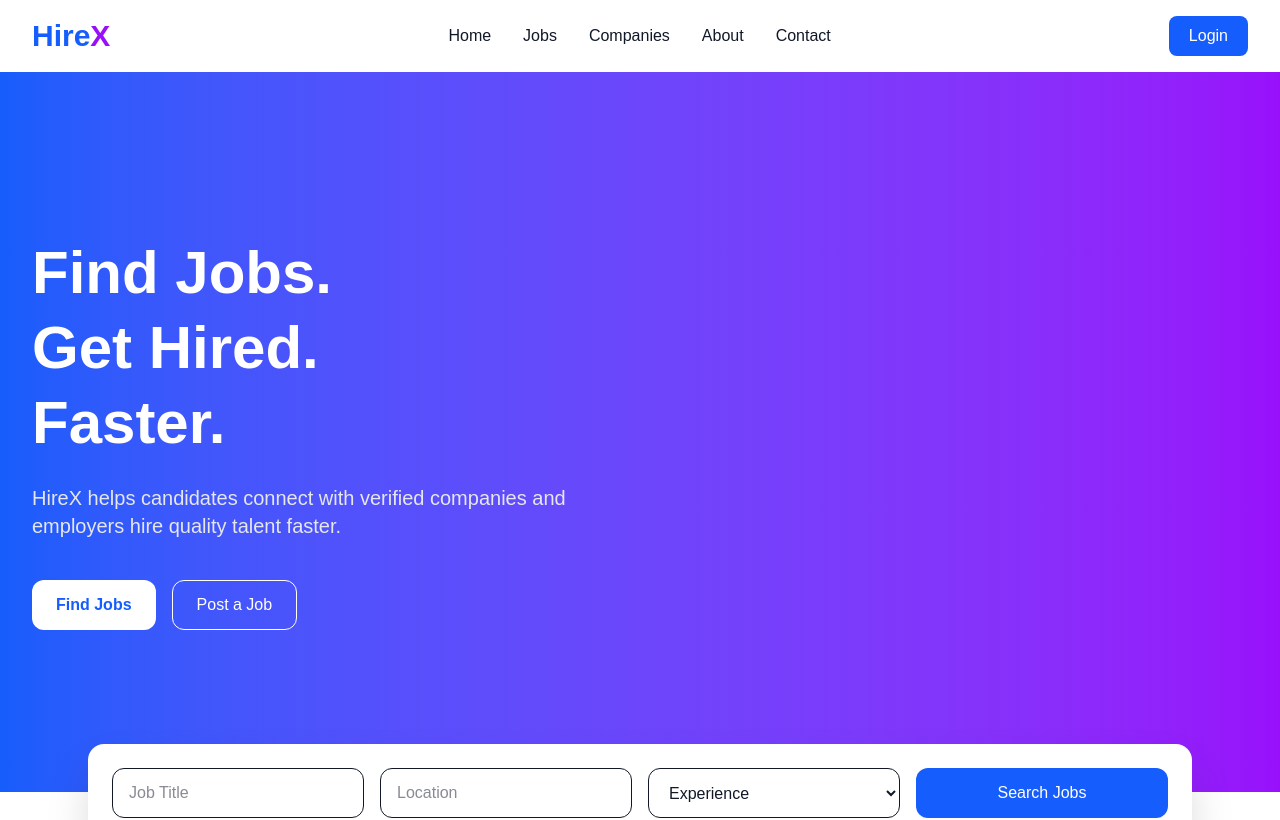
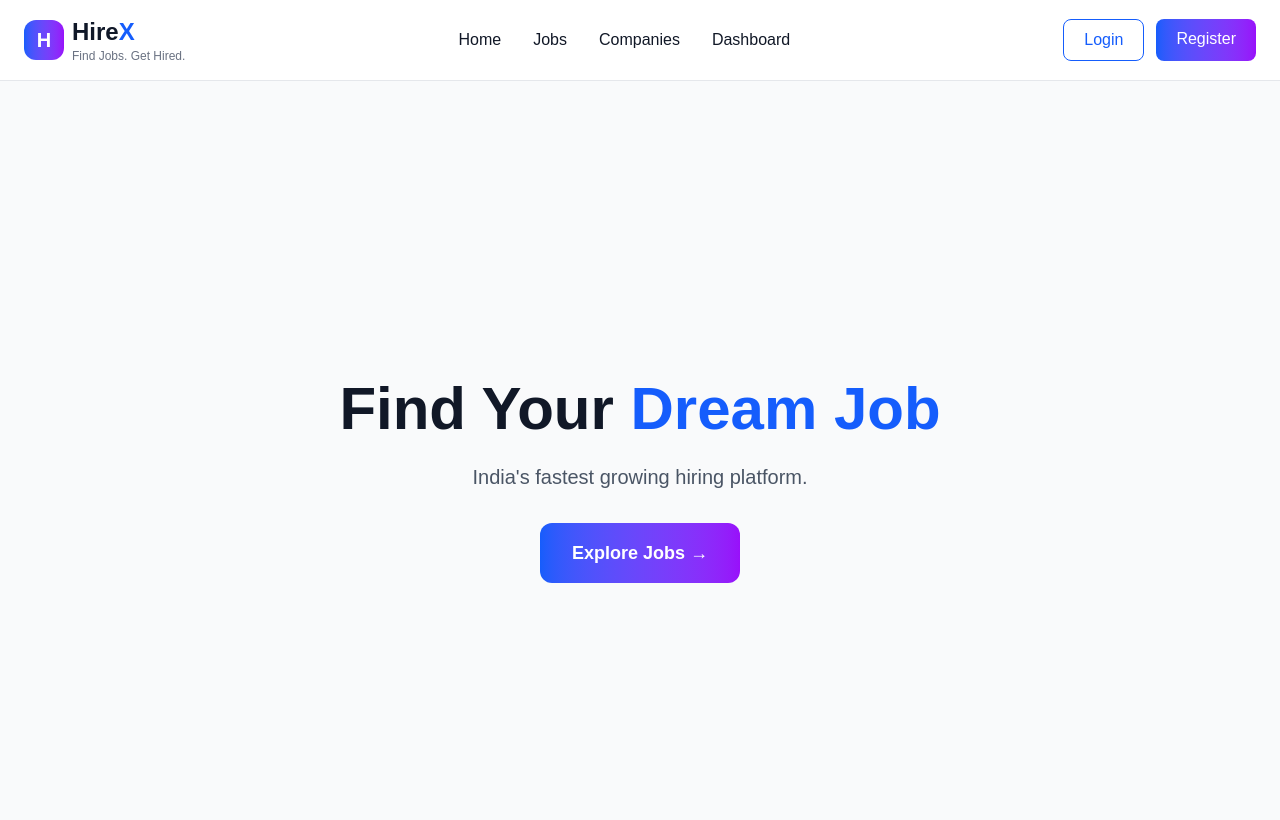
Before and after one commit to hirex-careers/hirex, a Next.js app: page / in a window 1280 px wide. Shown: the top 820 px of the page. Built offline with nearby package versions, Linux system fonts and the light colour scheme.

Commit message:
Created Premium Navbar

```diff
--- a/app/dashboard/page.tsx
+++ b/app/dashboard/page.tsx
@@ -0,0 +1,7 @@
+export default function Page() {
+  return (
+    <div className="min-h-screen flex items-center justify-center text-3xl font-bold">
+      Coming Soon 🚀
+    </div>
+  );
+}
--- a/app/hr/page.tsx
+++ b/app/hr/page.tsx
@@ -0,0 +1,7 @@
+export default function Page() {
+  return (
+    <div className="min-h-screen flex items-center justify-center text-3xl font-bold">
+      Coming Soon 🚀
+    </div>
+  );
+}
--- a/app/jobs/page.tsx
+++ b/app/jobs/page.tsx
@@ -0,0 +1,7 @@
+export default function Page() {
+  return (
+    <div className="min-h-screen flex items-center justify-center text-3xl font-bold">
+      Coming Soon 🚀
+    </div>
+  );
+}
--- a/app/login/page.tsx
+++ b/app/login/page.tsx
@@ -0,0 +1,7 @@
+export default function Page() {
+  return (
+    <div className="min-h-screen flex items-center justify-center text-3xl font-bold">
+      Coming Soon 🚀
+    </div>
+  );
+}
--- a/app/page.tsx
+++ b/app/page.tsx
@@ -1,22 +1,28 @@
-import Navbar from "../components/navbar/Navbar";
-import Hero from "../components/home/Hero";
-import SearchSection from "../components/home/SearchSection";
-import Categories from "../components/home/Categories";
-import FeaturedJobs from "../components/home/FeaturedJobs";
-import Stats from "../components/home/Stats";
-import Footer from "../components/footer/Footer";
+import Navbar from "@/components/navbar/Navbar";
 
 export default function Home() {
   return (
     <>
       <Navbar />
-      <Hero />
-      <SearchSection />
-      <Categories />
-      <FeaturedJobs />
-      <Stats />
-      <Footer />
 
+      <main className="min-h-screen flex items-center justify-center bg-gray-50">
+        <div className="text-center">
+
+          <h1 className="text-6xl font-extrabold">
+            Find Your
+            <span className="text-blue-600"> Dream Job</span>
+          </h1>
+
+          <p className="mt-6 text-xl text-gray-600">
+            India's fastest growing hiring platform.
+          </p>
+
+          <button className="mt-8 px-8 py-4 rounded-xl bg-gradient-to-r from-blue-600 to-purple-600 text-white text-lg font-semibold hover:scale-105 transition">
+            Explore Jobs →
+          </button>
+
+        </div>
+      </main>
     </>
   );
 }
--- a/app/register/page.tsx
+++ b/app/register/page.tsx
@@ -0,0 +1,7 @@
+export default function Page() {
+  return (
+    <div className="min-h-screen flex items-center justify-center text-3xl font-bold">
+      Coming Soon 🚀
+    </div>
+  );
+}
--- a/components/navbar/Navbar.tsx
+++ b/components/navbar/Navbar.tsx
@@ -1,25 +1,54 @@
+"use client";
+
+import Link from "next/link";
+
 export default function Navbar() {
   return (
-    <nav className="w-full bg-white shadow-md">
-      <div className="max-w-7xl mx-auto flex items-center justify-between px-8 py-4">
+    <header className="sticky top-0 z-50 bg-white/90 backdrop-blur border-b border-gray-200">
+      <div className="max-w-7xl mx-auto flex items-center justify-between px-6 py-4">
 
-        <h1 className="text-3xl font-bold text-blue-600">
-          Hire<span className="text-purple-600">X</span>
-        </h1>
+        {/* Logo */}
+        <Link href="/" className="flex items-center gap-2">
+          <div className="w-10 h-10 rounded-xl bg-gradient-to-r from-blue-600 to-purple-600 flex items-center justify-center text-white font-bold text-xl">
+            H
+          </div>
 
-        <div className="flex gap-8 font-medium">
-          <a href="#">Home</a>
-          <a href="#">Jobs</a>
-          <a href="#">Companies</a>
-          <a href="#">About</a>
-          <a href="#">Contact</a>
+          <div>
+            <h1 className="text-2xl font-bold text-gray-900">
+              Hire<span className="text-blue-600">X</span>
+            </h1>
+            <p className="text-xs text-gray-500">
+              Find Jobs. Get Hired.
+            </p>
+          </div>
+        </Link>
+
+        {/* Menu */}
+        <nav className="hidden md:flex gap-8 font-medium">
+          <Link href="/">Home</Link>
+          <Link href="/jobs">Jobs</Link>
+          <Link href="/companies">Companies</Link>
+          <Link href="/dashboard">Dashboard</Link>
+        </nav>
+
+        {/* Buttons */}
+        <div className="flex gap-3">
+          <Link
+            href="/login"
+            className="px-5 py-2 rounded-lg border border-blue-600 text-blue-600 hover:bg-blue-50 transition"
+          >
+            Login
+          </Link>
+
+          <Link
+            href="/register"
+            className="px-5 py-2 rounded-lg bg-gradient-to-r from-blue-600 to-purple-600 text-white hover:opacity-90 transition"
+          >
+            Register
+          </Link>
         </div>
 
-        <button className="bg-blue-600 text-white px-5 py-2 rounded-lg hover:bg-blue-700">
-          Login
-        </button>
-
       </div>
-    </nav>
+    </header>
   );
 }
```
Also changed, not shown: package.json (+9 -1 lines), 1 other file (tests, documents, lock files or other folders).
